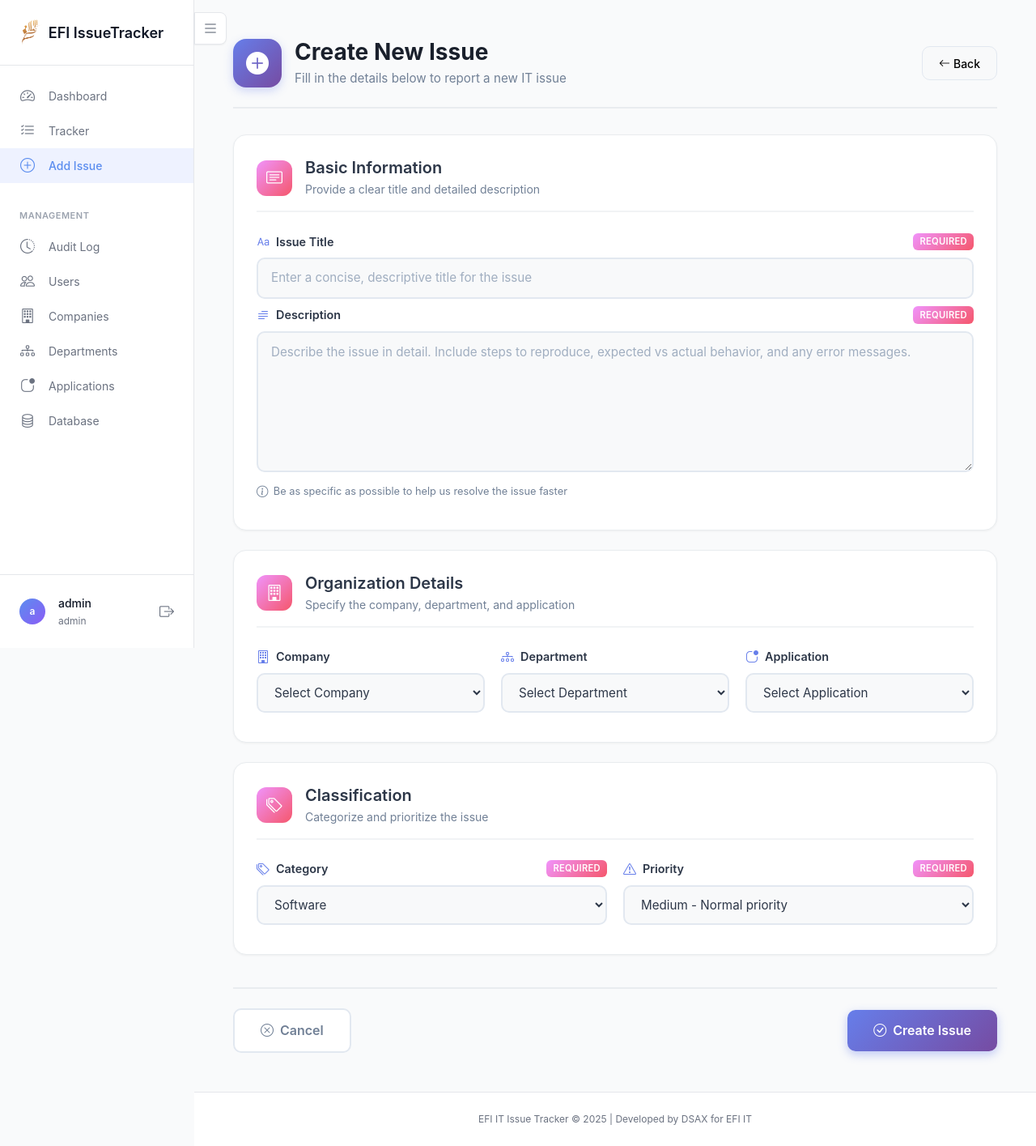
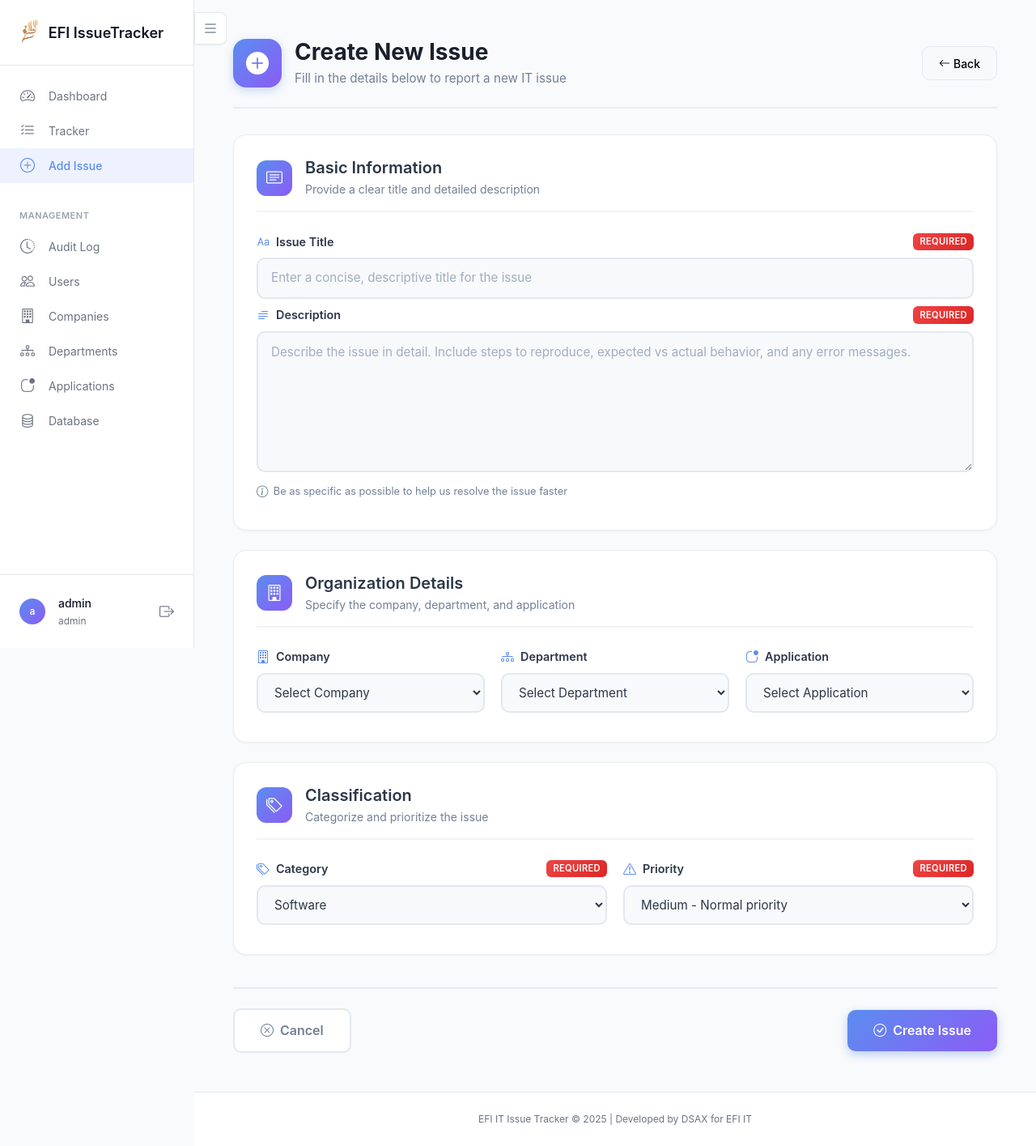
Before and after one commit to deepaksx/IssueTracker, a Flask app: page /issue/add in a window 1280 px wide. Shown: the whole page at 81% size. Run offline with Flask 3, Linux system fonts and the light colour scheme; a user stored in the database is signed in; data comes from the database, SQL or seed files in the repository; some libraries are stand-ins or nearby versions.

Commit message:
Update Add Issue form colors to match EFI brand theme
Color updates:
- Changed gradients from purple/pink to blue/purple (#5B8DEF, #8B5CF6)
- Header icon now uses brand blue-purple gradient
- Section icons updated to brand colors
- Label icons changed to brand blue (#5B8DEF)
- Required badges now use red gradient (#EF4444, #DC2626)
- Form focus states use brand blue with proper shadow
- Submit button uses brand blue-purple gradient
- All focus-visible states updated to brand blue

Colors now match the existing EFI brand theme used throughout
the application (defined in CSS variables). Fonts automatically
inherit from the system font stack defined in main CSS.

🤖 Generated with [Claude Code](https://claude.com/claude-code)

Co-Authored-By: Claude <noreply@anthropic.com>

```diff
--- a/templates/add_issue.html
+++ b/templates/add_issue.html
@@ -217,14 +217,14 @@
 .header-icon {
     width: 60px;
     height: 60px;
-    background: linear-gradient(135deg, #667eea 0%, #764ba2 100%);
+    background: linear-gradient(135deg, #5B8DEF 0%, #8B5CF6 100%);
     border-radius: 16px;
     display: flex;
     align-items: center;
     justify-content: center;
     color: white;
     font-size: 28px;
-    box-shadow: 0 4px 12px rgba(102, 126, 234, 0.3);
+    box-shadow: 0 4px 12px rgba(91, 141, 239, 0.3);
 }
 
 .form-title {
@@ -289,7 +289,7 @@
 .section-icon {
     width: 44px;
     height: 44px;
-    background: linear-gradient(135deg, #f093fb 0%, #f5576c 100%);
+    background: linear-gradient(135deg, #5B8DEF 0%, #8B5CF6 100%);
     border-radius: 12px;
     display: flex;
     align-items: center;
@@ -342,12 +342,12 @@
 }
 
 .form-label-modern i {
-    color: #667eea;
+    color: #5B8DEF;
     font-size: 1rem;
 }
 
 .required-badge {
-    background: linear-gradient(135deg, #f093fb 0%, #f5576c 100%);
+    background: linear-gradient(135deg, #EF4444 0%, #DC2626 100%);
     color: white;
     font-size: 0.7rem;
     padding: 0.15rem 0.5rem;
@@ -374,9 +374,9 @@
 .form-control-modern:focus,
 .form-select-modern:focus {
     outline: none;
-    border-color: #667eea;
+    border-color: #5B8DEF;
     background: white;
-    box-shadow: 0 0 0 3px rgba(102, 126, 234, 0.1);
+    box-shadow: 0 0 0 3px rgba(91, 141, 239, 0.15);
 }
 
 .textarea-modern {
@@ -445,14 +445,14 @@
 }
 
 .btn-submit {
-    background: linear-gradient(135deg, #667eea 0%, #764ba2 100%);
+    background: linear-gradient(135deg, #5B8DEF 0%, #8B5CF6 100%);
     color: white;
-    box-shadow: 0 4px 12px rgba(102, 126, 234, 0.4);
+    box-shadow: 0 4px 12px rgba(91, 141, 239, 0.4);
 }
 
 .btn-submit:hover {
     transform: translateY(-2px);
-    box-shadow: 0 6px 16px rgba(102, 126, 234, 0.5);
+    box-shadow: 0 6px 16px rgba(91, 141, 239, 0.5);
 }
 
 /* Responsive Design */
@@ -499,7 +499,7 @@
 .form-select-modern:focus-visible,
 .btn-cancel:focus-visible,
 .btn-submit:focus-visible {
-    outline: 3px solid #667eea;
+    outline: 3px solid #5B8DEF;
     outline-offset: 2px;
 }
 </style>
```
